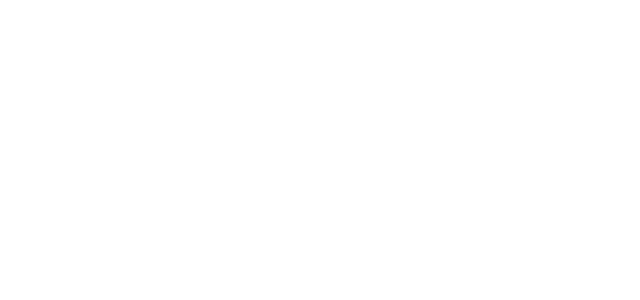
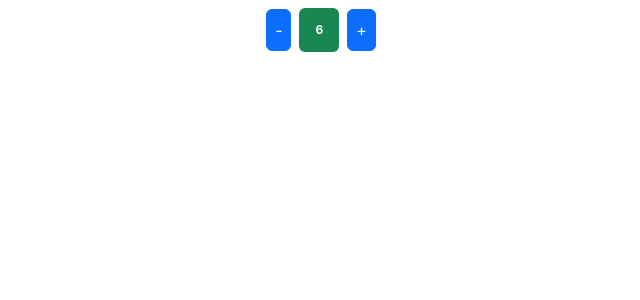
Before and after one commit to SajjadAli54/reactjs, a React (Create React App) app in the folder hello-world/: page / in a window 1280 px wide. Shown: the top 300 px of the page, without its empty margins (319-959 px from the left). Built offline with nearby package versions, Linux system fonts and the light colour scheme.

Commit message:
Exam task counter

```diff
--- a/hello-world/public/index.html
+++ b/hello-world/public/index.html
@@ -1,14 +1,12 @@
 <!DOCTYPE html>
 <html lang="en">
+
 <head>
   <meta charset="utf-8" />
   <link rel="icon" href="%PUBLIC_URL%/favicon.ico" />
   <meta name="viewport" content="width=device-width, initial-scale=1" />
   <meta name="theme-color" content="#000000" />
-    <meta
-      name="description"
-      content="Web site created using create-react-app"
-    />
+  <meta name="description" content="Web site created using create-react-app" />
   <link rel="apple-touch-icon" href="%PUBLIC_URL%/logo192.png" />
   <!--
       manifest.json provides metadata used when your web app is installed on a
@@ -24,8 +22,16 @@
       work correctly both with client-side routing and a non-root public URL.
       Learn how to configure a non-root public URL by running `npm run build`.
     -->
+
+  <link href="https://cdn.jsdelivr.net/npm/bootstrap@5.3.0-alpha3/dist/css/bootstrap.min.css" rel="stylesheet"
+    integrity="sha384-KK94CHFLLe+nY2dmCWGMq91rCGa5gtU4mk92HdvYe+M/SXH301p5ILy+dN9+nJOZ" crossorigin="anonymous">
+
+  <script src="https://cdn.jsdelivr.net/npm/bootstrap@5.3.0-alpha3/dist/js/bootstrap.bundle.min.js"
+    integrity="sha384-ENjdO4Dr2bkBIFxQpeoTz1HIcje39Wm4jDKdf19U8gI4ddQ3GYNS7NTKfAdVQSZe"
+    crossorigin="anonymous"></script>
   <title>React App</title>
 </head>
+
 <body>
   <noscript>You need to enable JavaScript to run this app.</noscript>
   <div id="root"></div>
@@ -39,5 +45,8 @@
       To begin the development, run `npm start` or `yarn start`.
       To create a production bundle, use `npm run build` or `yarn build`.
     -->
+
+
 </body>
+
 </html>
--- a/hello-world/src/App.js
+++ b/hello-world/src/App.js
@@ -1,7 +1,12 @@
 import "./App.css";
+import MyCounter from "./Components/counter/myCounter";
 
 function App() {
-  return <div className="App"></div>;
+  return (
+    <div className="App">
+      <MyCounter initialCount={6} min={0} max={10} />
+    </div>
+  );
 }
 
 export default App;
--- /dev/null
+++ b/hello-world/src/Components/counter/myCounter.jsx
@@ -0,0 +1,35 @@
+import React from "react";
+
+export default function MyCounter({ initialCount, min, max }) {
+  const [count, setCount] = React.useState(
+    initialCount < min ? min : initialCount > max ? max : initialCount
+  );
+
+  const handleIncrement = () => {
+    setCount((prevCount) => {
+      if (prevCount < max) {
+        return prevCount + 1;
+      }
+      return prevCount;
+    });
+  };
+  const handleDecrement = () => {
+    setCount((prevCount) => {
+      if (prevCount > min) {
+        return prevCount - 1;
+      }
+      return prevCount;
+    });
+  };
+  return (
+    <div className="">
+      <button className="btn btn-primary p-2" onClick={handleDecrement}>
+        -
+      </button>
+      <span className="badge bg-success m-2 p-3 fg-black">{count}</span>
+      <button className="btn btn-primary p-2" onClick={handleIncrement}>
+        +
+      </button>
+    </div>
+  );
+}
```
Lines whose indentation alone changed are shown as unchanged.
